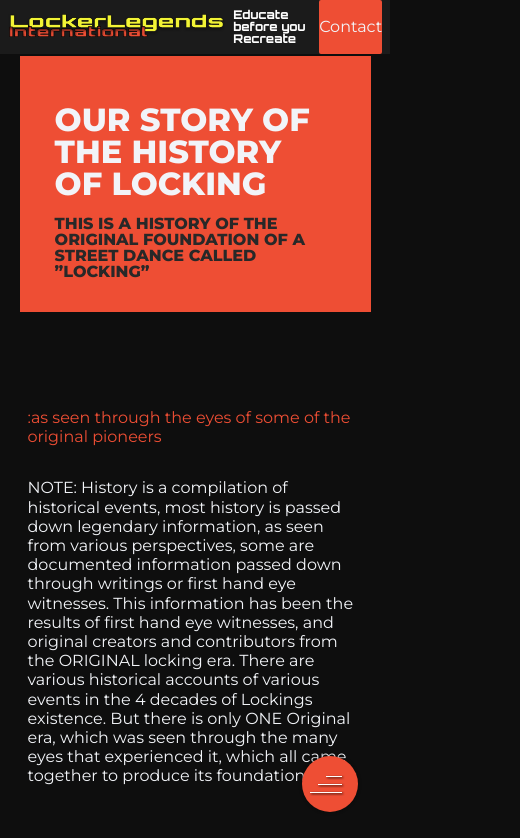
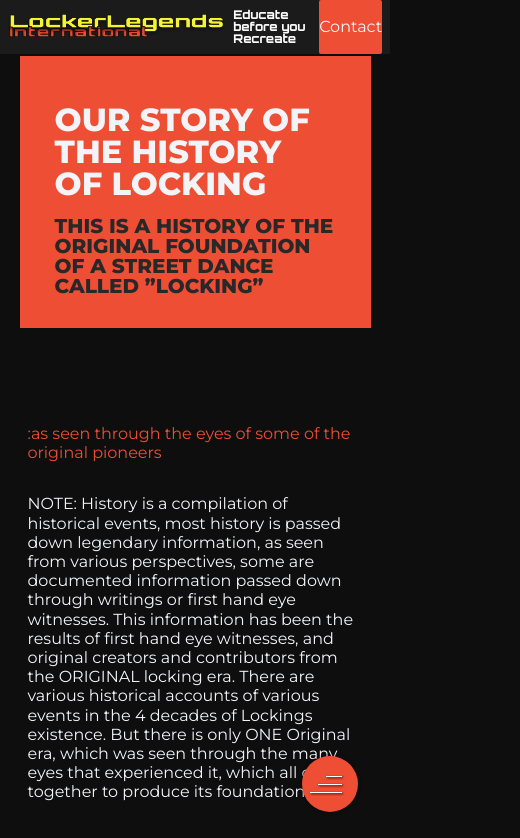
Before and after one commit to robonexx/lockerlegends2022, a Next.js app: page /history in a window 390 px wide. Shown: the top 838 px of the page, 520 px wide, since content can reach past the window. Built offline with nearby package versions, Linux system fonts and the light colour scheme.

Commit message:
midex up max and min width, fixed mobile page width issue

```diff
--- a/src/styles/layout/PageLayout.module.scss
+++ b/src/styles/layout/PageLayout.module.scss
@@ -45,6 +45,10 @@
 
             h2 {
                 color: $color-client-3;
+                font-size: $font-size-m;
+                @media screen and (min-width: 1185px) {
+                    font-size: $font-size-ml;
+                }
             }
         }
     }
@@ -100,13 +104,14 @@
             position: relative;
             display: block;
             border-radius: 0;
-                min-width: 500px;
+                min-width: 100%;
                 min-height: 300px;
                 max-width: 100%;
                 padding: 2rem;
 
                 @media screen and (min-width: 968px) {
-                    min-width: 50%;
+
+                    min-width: 500px;
                     min-height: 300px;
                     max-width: 100%;
                     padding: 2rem;
```
